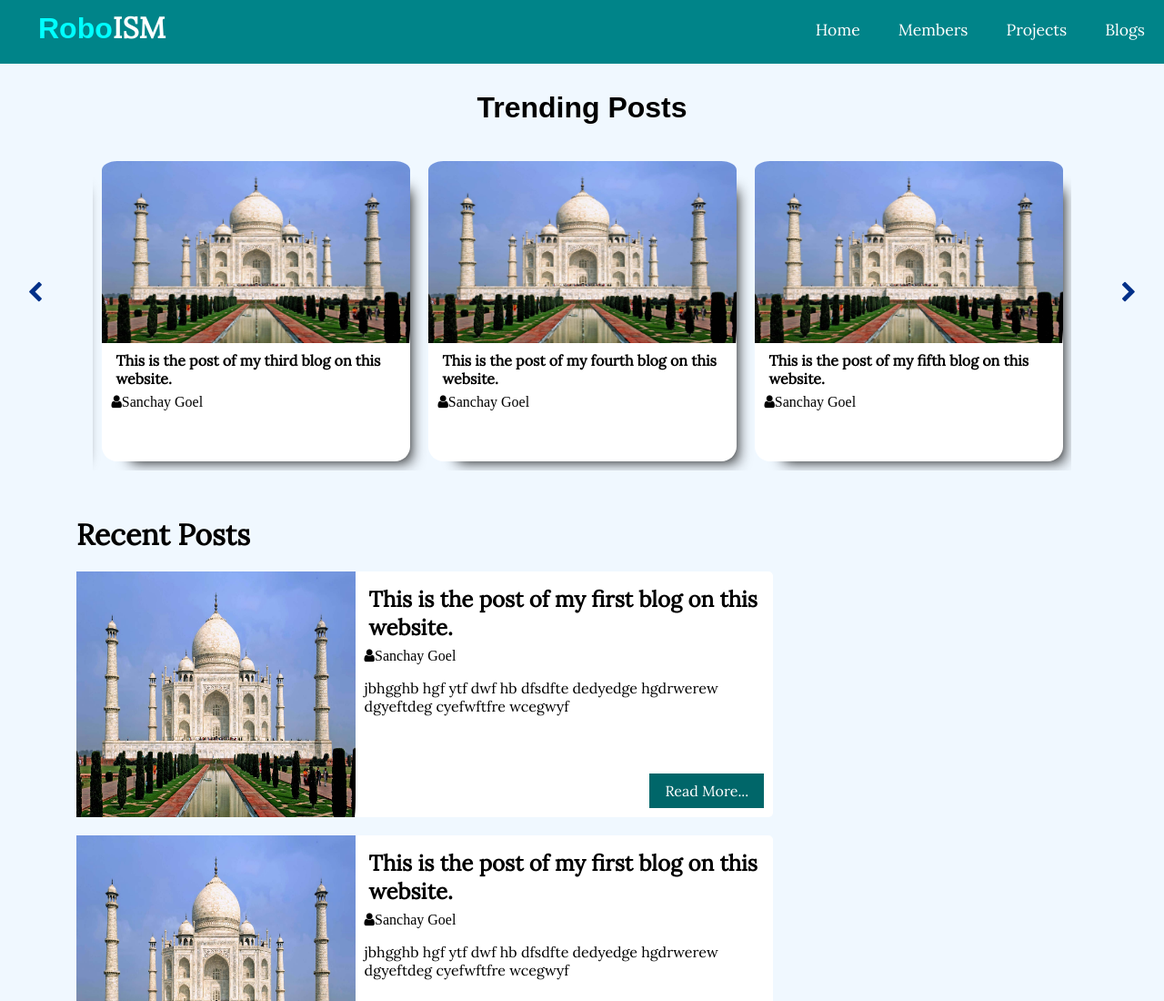
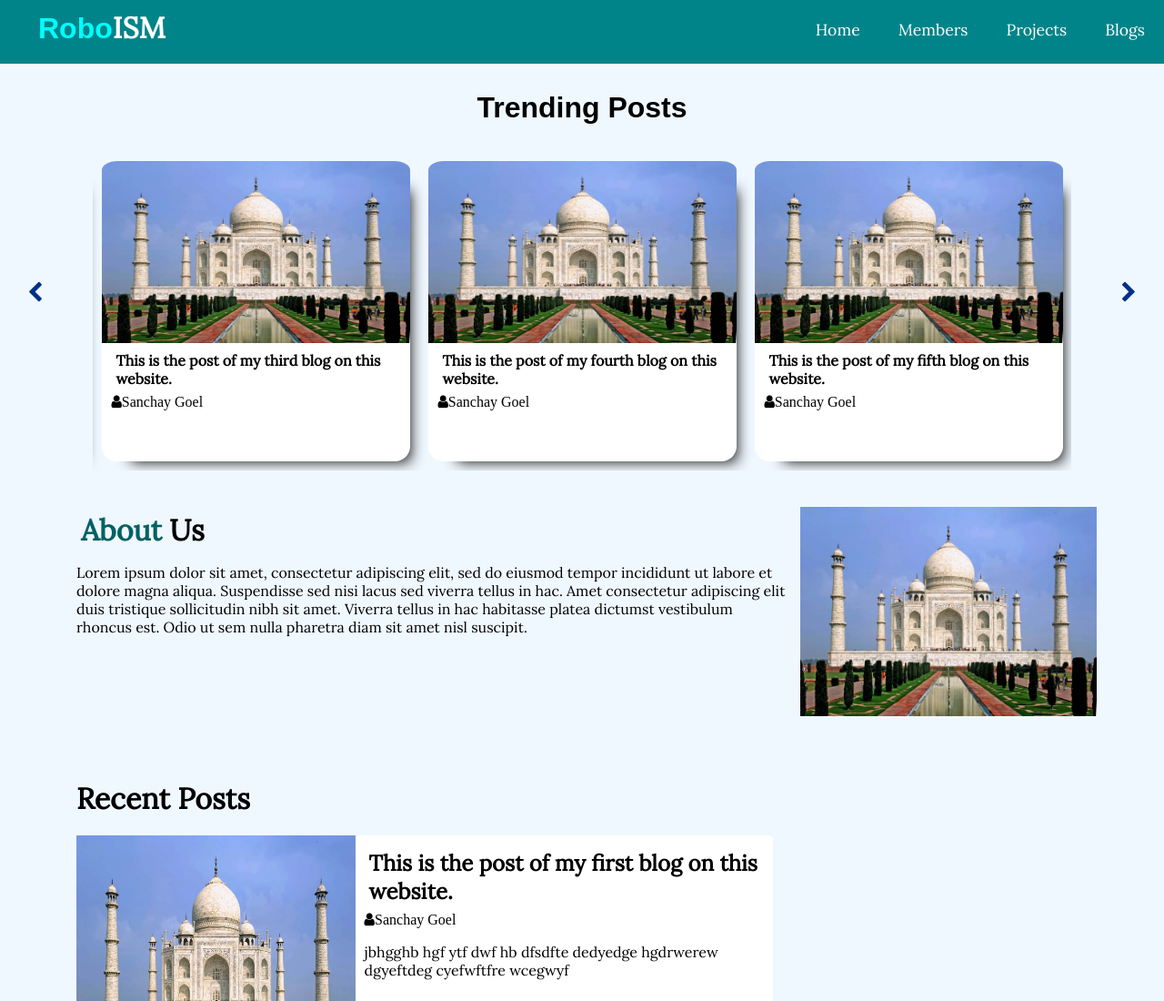
Before and after one commit to Sanchay-Goel/Club-website, a plain HTML site: page index.html in a window 1280 px wide. Shown: the top 1100 px of the page at 91% size. Drawn offline with nearby package versions, Linux system fonts and the light colour scheme; a web font is replaced by a local one.

Commit message:
About section added

```diff
--- a/assets/css/style.css
+++ b/assets/css/style.css
@@ -156,6 +156,25 @@ header ul li a:hover{
 }
 .post-slider .post-wrapper .post .slider-info :hover{
     color: #006669;
+}
+
+/* About section */
+.about-section{
+    height: 270px;
+    width: 90%;
+    margin: 20px auto;
+}
+.about-content{
+    width: 70%;
+    padding-top: 20px;
+    padding-left: 20px;
+    float: left;
+}
+.about-image{
+    width: 30%;
+    height: 100%;
+    float: right;
+    padding: 20px 10px;
 }
 
 /* Main Content */
@@ -384,7 +403,7 @@ header ul li a:hover{
         width: 100%;
     }
     .content .main-content .post{
-        width: 100%;
+        width: 90%;
         padding: 10px;
     }
     .content .side-content{
@@ -468,4 +487,11 @@ header ul li a:hover{
     .member-details{
         width: 45%;
     }
+    .about-content{
+        width: 100%;
+        padding-left: 20px;
+    }
+    .about-image{
+        display: none;
+    }
 }
--- a/index.html
+++ b/index.html
@@ -97,6 +97,14 @@
                         </div>
                     </div>
                 </div>
+            </div>
+
+            <div class="about-section clearfix">
+                <div class="about-content">
+                    <h1><span style="color: #026165;">About </span>Us</h1>
+                    <p>Lorem ipsum dolor sit amet, consectetur adipiscing elit, sed do eiusmod tempor incididunt ut labore et dolore magna aliqua. Suspendisse sed nisi lacus sed viverra tellus in hac. Amet consectetur adipiscing elit duis tristique sollicitudin nibh sit amet. Viverra tellus in hac habitasse platea dictumst vestibulum rhoncus est. Odio ut sem nulla pharetra diam sit amet nisl suscipit.</p>
+                </div>
+                <img src="assets/images/test.jpg" class="about-image">
             </div>
 
             <!-- MAIN CONTENT-->
```
